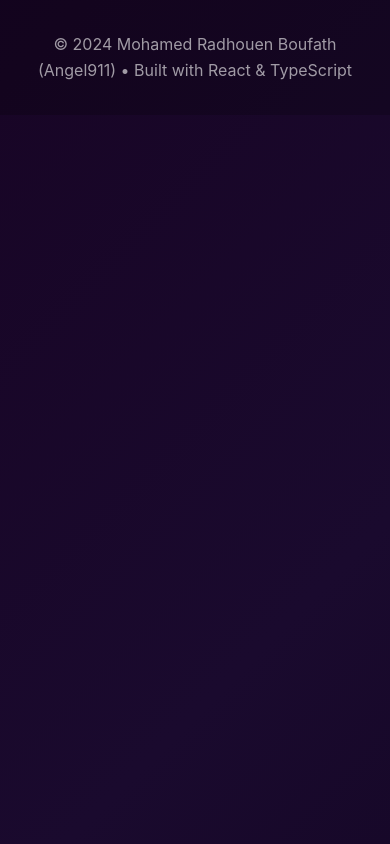
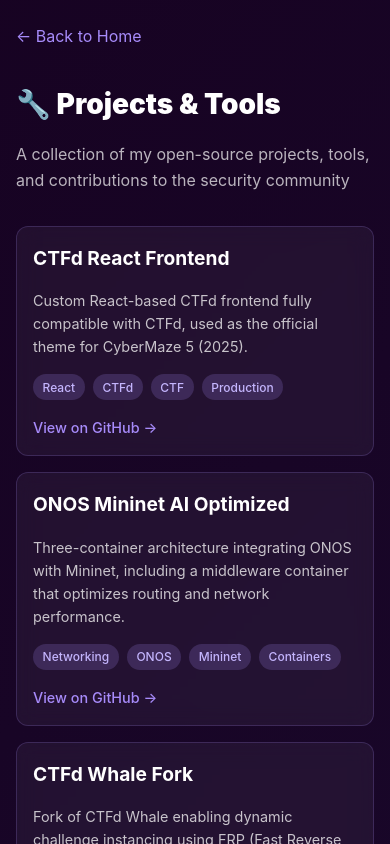
Before and after one commit to Radhouen911/portfolio, a React (Vite) app: page /portfolio/projects in a window 390 px wide. Shown: the top 844 px of the page. Built offline with nearby package versions, Linux system fonts and the light colour scheme.

Commit message:
Add Projects page with mobile-responsive card layout

```diff
--- a/src/App.tsx
+++ b/src/App.tsx
@@ -1,6 +1,7 @@
 import { Route, BrowserRouter as Router, Routes } from "react-router-dom";
 import "./App.css";
 import Home from "./pages/Home";
+import Projects from "./pages/Projects";
 import WriteupDetail from "./pages/WriteupDetail";
 import Writeups from "./pages/Writeups";
 
@@ -12,6 +13,7 @@
           <Route path="/" element={<Home />} />
           <Route path="/writeups" element={<Writeups />} />
           <Route path="/writeup/:ctf/:challenge" element={<WriteupDetail />} />
+          <Route path="/projects" element={<Projects />} />
         </Routes>
 
         <footer className="footer">
--- a/src/pages/Home.tsx
+++ b/src/pages/Home.tsx
@@ -90,9 +90,9 @@
         <Link to="/writeups" className="btn btn-primary">
           📝 View CTF Writeups
         </Link>
-        <a href="#projects" className="btn btn-secondary">
+        <Link to="/projects" className="btn btn-secondary">
           🔧 Explore Projects
-        </a>
+        </Link>
       </div>
     </section>
   );
--- /dev/null
+++ b/src/pages/Projects.css
@@ -0,0 +1,150 @@
+.projects-container {
+  min-height: 100vh;
+  padding: 4rem 6rem;
+  max-width: 1600px;
+  margin: 0 auto;
+}
+
+.projects-title {
+  font-size: 3rem;
+  font-weight: 900;
+  color: #fff;
+  margin-bottom: 1rem;
+}
+
+.projects-subtitle {
+  font-size: 1.2rem;
+  color: rgba(255, 255, 255, 0.7);
+  margin-bottom: 3rem;
+  max-width: 700px;
+}
+
+.projects-grid {
+  display: grid;
+  grid-template-columns: repeat(auto-fill, minmax(340px, 1fr));
+  gap: 1.5rem;
+}
+
+.project-card {
+  background: rgba(255, 255, 255, 0.05);
+  backdrop-filter: blur(10px);
+  border: 1px solid rgba(167, 139, 250, 0.2);
+  border-radius: 12px;
+  padding: 1.75rem;
+  transition: all 0.3s ease;
+  text-decoration: none;
+  display: flex;
+  flex-direction: column;
+  min-height: 220px;
+}
+
+.project-card:hover {
+  transform: translateY(-5px);
+  border-color: rgba(167, 139, 250, 0.5);
+  box-shadow: 0 10px 30px rgba(124, 58, 237, 0.3);
+}
+
+.project-header {
+  margin-bottom: 0.75rem;
+}
+
+.project-header h3 {
+  font-size: 1.35rem;
+  color: #fff;
+  margin-bottom: 0.25rem;
+  word-break: break-word;
+}
+
+.project-fullname {
+  font-size: 0.85rem;
+  color: #a78bfa;
+  font-style: italic;
+}
+
+.project-description {
+  font-size: 0.95rem;
+  color: rgba(255, 255, 255, 0.75);
+  line-height: 1.6;
+  flex: 1;
+  margin-bottom: 1rem;
+}
+
+.project-tags {
+  display: flex;
+  flex-wrap: wrap;
+  gap: 0.5rem;
+  margin-bottom: 1rem;
+}
+
+.project-tag {
+  background: rgba(167, 139, 250, 0.2);
+  color: #c4b5fd;
+  padding: 0.25rem 0.75rem;
+  border-radius: 20px;
+  font-size: 0.8rem;
+  font-weight: 500;
+}
+
+.view-repo {
+  color: #a78bfa;
+  font-size: 0.9rem;
+  font-weight: 500;
+  margin-top: auto;
+}
+
+.project-card:hover .view-repo {
+  color: #c4b5fd;
+}
+
+/* Mobile Responsive */
+@media (max-width: 768px) {
+  .projects-container {
+    padding: 2rem 1.5rem;
+  }
+
+  .projects-title {
+    font-size: 2rem;
+  }
+
+  .projects-subtitle {
+    font-size: 1rem;
+    margin-bottom: 2rem;
+  }
+
+  .projects-grid {
+    grid-template-columns: 1fr;
+    gap: 1rem;
+  }
+
+  .project-card {
+    padding: 1.25rem;
+    min-height: auto;
+  }
+
+  .project-header h3 {
+    font-size: 1.2rem;
+  }
+
+  .project-description {
+    font-size: 0.9rem;
+  }
+
+  .project-tag {
+    font-size: 0.75rem;
+    padding: 0.2rem 0.6rem;
+  }
+}
+
+@media (max-width: 480px) {
+  .projects-container {
+    padding: 1.5rem 1rem;
+  }
+
+  .projects-title {
+    font-size: 1.75rem;
+  }
+
+  .project-card {
+    padding: 1rem;
+  }
+}
--- /dev/null
+++ b/src/pages/Projects.tsx
@@ -0,0 +1,108 @@
+import { Link } from "react-router-dom";
+import "./Projects.css";
+
+interface Project {
+  name: string;
+  fullName?: string;
+  repo: string;
+  description: string;
+  tags: string[];
+}
+
+const projects: Project[] = [
+  {
+    name: "CTFd React Frontend",
+    repo: "https://github.com/Radhouen911/CTFd-React-Frontend911",
+    description:
+      "Custom React-based CTFd frontend fully compatible with CTFd, used as the official theme for CyberMaze 5 (2025).",
+    tags: ["React", "CTFd", "CTF", "Production"],
+  },
+  {
+    name: "ONOS Mininet AI Optimized",
+    repo: "https://github.com/Radhouen911/OnosMininet-AiOptimized",
+    description:
+      "Three-container architecture integrating ONOS with Mininet, including a middleware container that optimizes routing and network performance.",
+    tags: ["Networking", "ONOS", "Mininet", "Containers"],
+  },
+  {
+    name: "CTFd Whale Fork",
+    repo: "https://github.com/Radhouen911/ctfd-whale-fork",
+    description:
+      "Fork of CTFd Whale enabling dynamic challenge instancing using FRP (Fast Reverse Proxy), tested in live production during CyberMaze 2025.",
+    tags: ["CTFd", "FRP", "Docker", "Production"],
+  },
+  {
+    name: "Telegram Scraper Group Adder",
+    repo: "https://github.com/Radhouen911/Telegram-scraper-groupadder",
+    description:
+      "Dynamic Telegram automation script that scrapes group member data from chat activity and adds users to a target group while attempting to respect Telegram API policies.",
+    tags: ["Python", "Telegram", "Automation"],
+  },
+  {
+    name: "BPAMT",
+    fullName: "Baby Push All My Tasks",
+    repo: "https://github.com/Radhouen911/BPAMT",
+    description:
+      "Python automation tool for mass-importing challenges into a deployed CTFd instance with credential storage, JSON challenge support, and high verbosity logging.",
+    tags: ["Python", "CTFd", "Automation"],
+  },
+  {
+    name: "Pooling App",
+    repo: "https://github.com/Radhouen911/PoolingApp",
+    description:
+      "Full pooling application built with Laravel (backend) and React (frontend), developed to explore backend architecture and framework concepts.",
+    tags: ["Laravel", "React", "Fullstack"],
+  },
+  {
+    name: "BugBountyX",
+    repo: "https://github.com/Radhouen911/BugBountyX",
+    description:
+      "Personal bug bounty–oriented platform built using ReactJS, Node.js, and MongoDB.",
+    tags: ["React", "NodeJS", "MongoDB", "Security"],
+  },
+];
+
+function Projects() {
+  return (
+    <div className="projects-container">
+      <Link to="/" className="back-button">
+        ← Back to Home
+      </Link>
+      <h1 className="projects-title">🔧 Projects & Tools</h1>
+      <p className="projects-subtitle">
+        A collection of my open-source projects, tools, and contributions to the
+        security community
+      </p>
+
+      <div className="projects-grid">
+        {projects.map((project) => (
+          <a
+            key={project.name}
+            href={project.repo}
+            target="_blank"
+            rel="noopener noreferrer"
+            className="project-card"
+          >
+            <div className="project-header">
+              <h3>{project.name}</h3>
+              {project.fullName && (
+                <span className="project-fullname">{project.fullName}</span>
+              )}
+            </div>
+            <p className="project-description">{project.description}</p>
+            <div className="project-tags">
+              {project.tags.map((tag) => (
+                <span key={tag} className="project-tag">
+                  {tag}
+                </span>
+              ))}
+            </div>
+            <span className="view-repo">View on GitHub →</span>
+          </a>
+        ))}
+      </div>
+    </div>
+  );
+}
+
+export default Projects;
```
